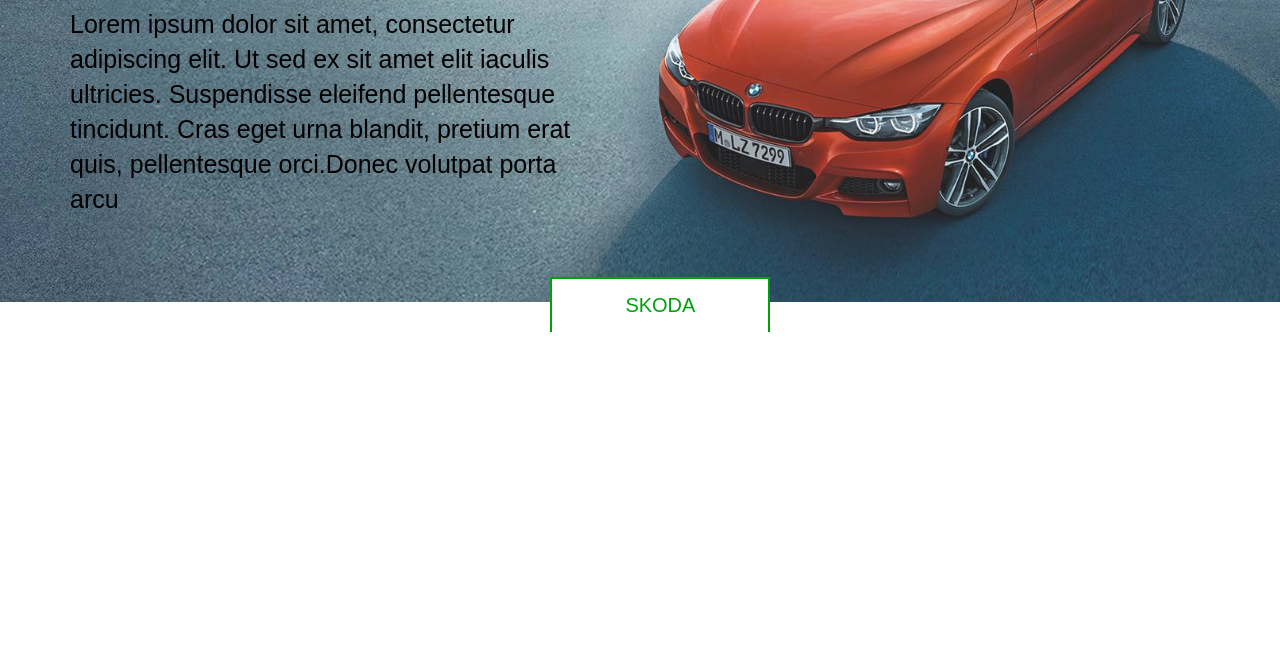
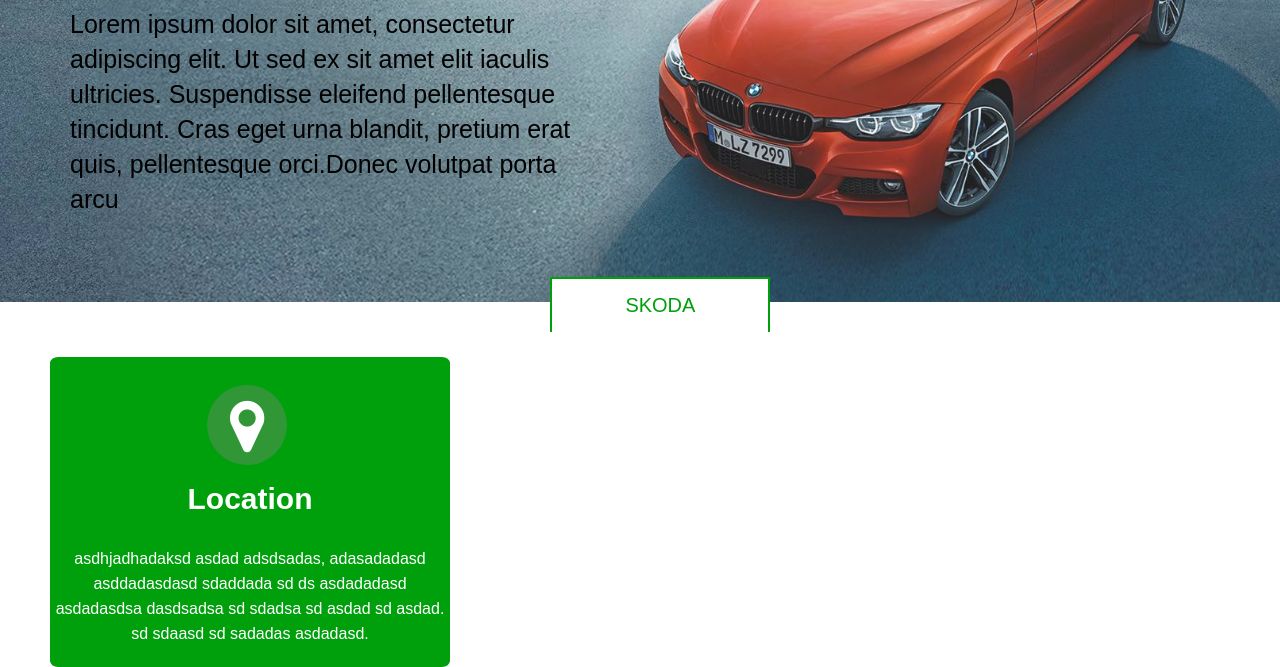
Before and after one commit to callen1293/car-company, a plain HTML site: page index.html in a window 1280 px wide. Shown: the part 298-965 px from the top of the page. Before the commit the page ends 800 px from the top, so only its background shows below. Drawn offline with Linux system fonts and the light colour scheme.

Commit message:
location box added with some css

```diff
--- a/index.html
+++ b/index.html
@@ -2,9 +2,11 @@
 <html>
 <head>
     <title>Car Company</title>
-     <meta name="viewport" content="width=device=width, initial-scale=1.0">
+    <meta name="viewport" content="width=device=width, initial-scale=1.0">
     <link rel="stylesheet" type="text/css" href="main.css">
+    <link href="https://stackpath.bootstrapcdn.com/font-awesome/4.7.0/css/font-awesome.min.css" rel="stylesheet" integrity="sha384-wvfXpqpZZVQGK6TAh5PVlGOfQNHSoD2xbE+QkPxCAFlNEevoEH3Sl0sibVcOQVnN" crossorigin="anonymous">
 </head>
+
 <body>
    <div class="menu">
      <span></span>
@@ -29,6 +31,17 @@
    </nav>
    <button class="menu-button" type="button">SKODA </button>
 
+   <div class="box">
+      <div class="icon"><i class="fa fa-map-marker" aria-hidden="true"></i></div>
+       <div class="background-icon"></div>
+        <h3>Location</h3>
+          <p>asdhjadhadaksd asdad adsdsadas, adasadadasd asddadasdasd
+            sdaddada sd ds asdadadasd
+            asdadasdsa dasdsadsa sd sdadsa sd asdad sd asdad. sd
+            sdaasd sd sadadas asdadasd.
+         </p>
+   </div>
+
 
 
 </body>
--- a/main.css
+++ b/main.css
@@ -92,8 +92,72 @@ body {
         color: #00a00d;
         border-top: 2px solid #00a00d;
         border-left: 2px solid #00a00d;
-        border-right: 2px solid #00a00d;;
+        border-right: 2px solid #00a00d;
         border-bottom: none
+
+
+
+    }
+
+
+    .box {
+
+        position: relative;
+        left: 50px;
+        width: 400px;
+        height: 310px;
+        background-color: #00a00d;
+        border-radius: 2%;
+        font-family: sans-serif;
+
+    }
+
+     .box .icon .fa {
+
+
+
+    position: absolute;
+    top: 13%;
+    left: 45%;
+    font-size: 60px;
+    color: #fff;
+    z-index: 2;
+
+    }
+
+    .background-icon {
+
+        position: relative;
+        top: 28px;
+        left: 157px;
+        z-index: 1;
+        background: #319635;
+        width: 80px;
+        height: 80px;
+        border-radius: 50%;
+
+
+    }
+
+
+
+    .box p {
+
+       position: relative;
+       top: 15px;
+       text-align: center;
+       color: #fff;
+       line-height: 25px
+
+    }
+
+    .box h3 {
+
+        position: relative;
+        top: 15px;
+        text-align: center;
+        color: #fff;
+        font-size: 30px;
 
 
 
@@ -257,4 +321,6 @@ body {
 
 
 
+
+
 }
```
